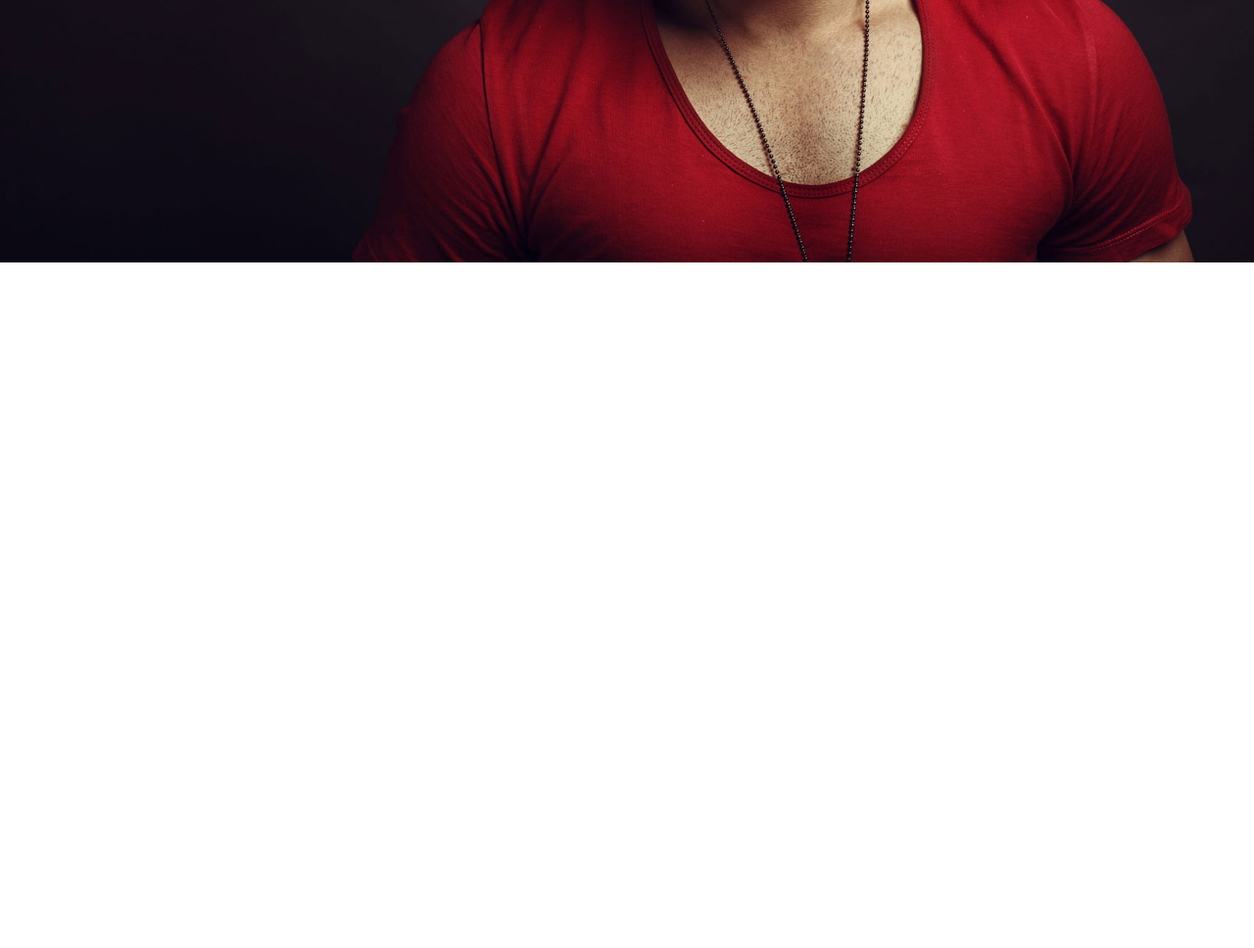
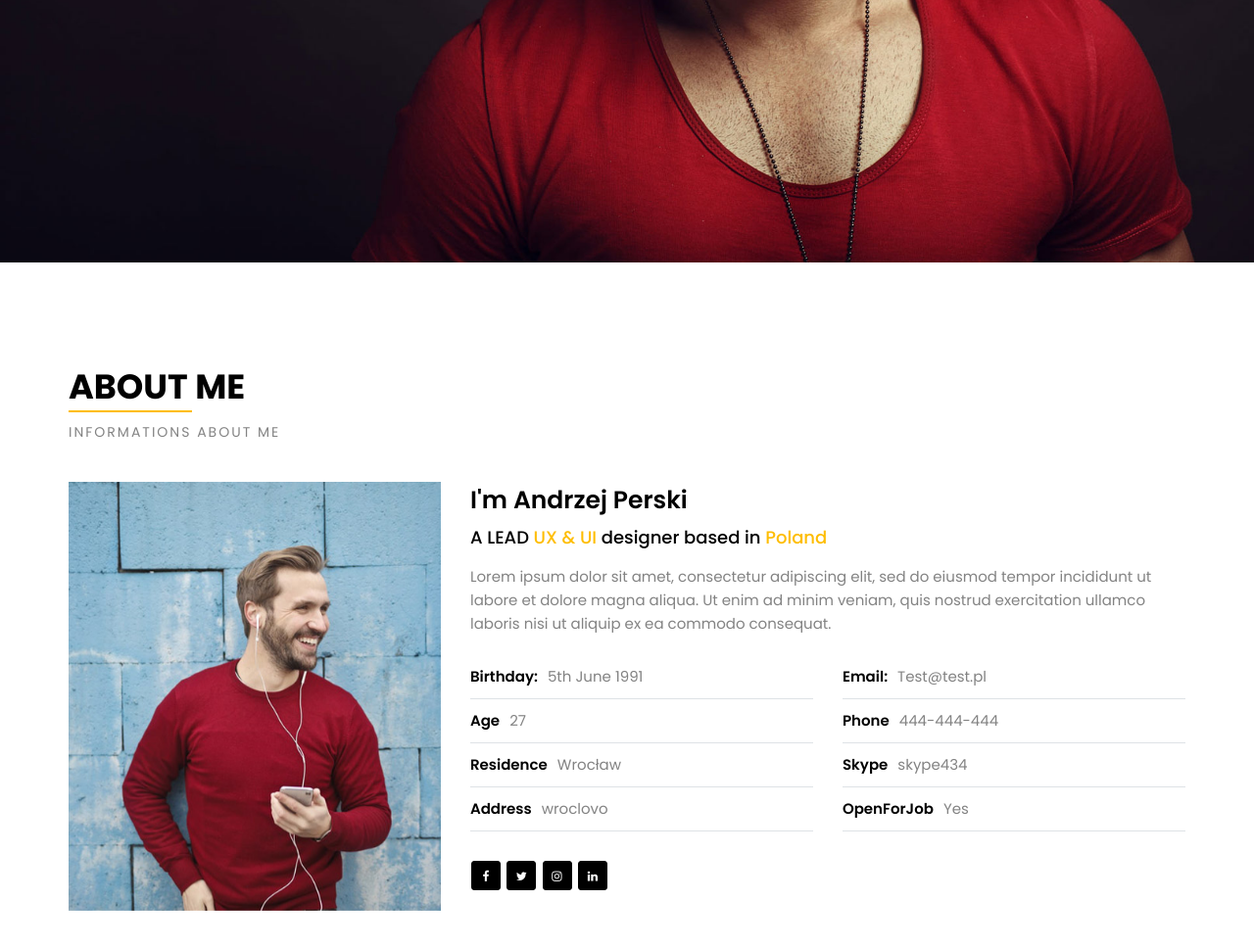
Before and after one commit to Andrzej1991/PortfolioPage, a plain HTML site: page index.html in a window 1280 px wide. Shown: the part 562-1530 px from the top of the page at 98% size. Before the commit the page ends 830 px from the top, so only its background shows below. Drawn offline with Linux system fonts and the light colour scheme.

Commit message:
added about-me section

```diff
--- a/index.html
+++ b/index.html
@@ -26,7 +26,6 @@
       </div>
     </div>
   </header>
-
   <section class="home">
     <div class="container">
       <div class="row full-screen">
@@ -43,7 +42,73 @@
       </div>
     </div>
   </section>
-
+  <section class="about-me">
+    <div class="container">
+      <div class="row">
+        <div class="section-title">
+          <h1>About Me</h1>
+          <p class="small text-uppercase">Informations About Me</p>
+        </div>
+      </div>
+      <div class="row">
+        <div class="about-content">
+          <div class="row">
+            <div class="img">
+              <img src="images/about-me.jpeg" alt="informations about me" />
+            </div>
+            <div class="text">
+              <h4>I'm Andrzej Perski</h4>
+              <h6>A LEAD <span>UX & UI</span> designer based in <span>Poland</span></h6>
+              <p>
+                Lorem ipsum dolor sit amet, consectetur adipiscing elit, sed do eiusmod tempor incididunt ut labore et
+                dolore magna aliqua. Ut enim ad minim veniam, quis nostrud exercitation ullamco laboris nisi ut aliquip
+                ex ea commodo consequat.</p>
+              <div class="info">
+                <div class="list">
+                  <label>Birthday:</label>
+                  <p>5th June 1991</p>
+                </div>
+                <div class="list">
+                  <label>Email:</label>
+                  <p>Test@test.pl</p>
+                </div>
+                <div class="list">
+                  <label>Age</label>
+                  <p>27</p>
+                </div>
+                <div class="list">
+                  <label>Phone</label>
+                  <p>444-444-444</p>
+                </div>
+                <div class="list">
+                  <label>Residence</label>
+                  <p>Wrocław</p>
+                </div>
+                <div class="list">
+                  <label>Skype</label>
+                  <p>skype434</p>
+                </div>
+                <div class="list">
+                  <label>Address</label>
+                  <p>wroclovo</p>
+                </div>
+                <div class="list">
+                  <label>OpenForJob</label>
+                  <p>Yes</p>
+                </div>
+              </div>
+              <div class="social-links">
+                <a href=""><i class="fa fa-facebook"></i></a>
+                <a href=""><i class="fa fa-twitter"></i></a>
+                <a href=""><i class="fa fa-instagram"></i></a>
+                <a href=""><i class="fa fa-linkedin"></i></a>
+              </div>
+            </div>
+          </div>
+        </div>
+      </div>
+    </div>
+  </section>
   <script src="script.js"></script>
 </body>
 
--- a/style.css
+++ b/style.css
@@ -11,6 +11,7 @@ body {
   box-sizing: border-box;
   margin: 0;
 }
+/*HEADER*/
 
 header {
   position: absolute;
@@ -85,6 +86,7 @@ header .navbar ul li a.active::before {
   display: flex;
   flex-wrap: wrap;
 }
+/*Home Section*/
 
 .home {
   min-height: 100vh;
@@ -160,3 +162,151 @@ header .navbar ul li a.active::before {
   background-color: #ffffff;
   color: #000000;
 }
+/*ABOUT ME*/
+
+.about-me {
+  padding: 100px 15px;
+  background-color: #ffffff;
+}
+
+.about-me .section-title {
+  flex: 0 0 100%;
+  max-width: 100%;
+  margin-bottom: 40px;
+}
+
+.about-me .section-title h1 {
+  display: inline-block;
+  font-size: 35px;
+  text-transform: uppercase;
+  font-weight: 700;
+  color: #000000;
+  margin: 0 0 10px;
+  position: relative;
+}
+
+.about-me .section-title h1:before {
+  content: "";
+  left: 0;
+  position: absolute;
+  height: 2px;
+  right: 30%;
+  background-color: #febd01;
+  bottom: 0px;
+}
+
+.text-uppercase {
+  text-transform: uppercase !important;
+}
+
+.about-me .section-title p.small {
+  display: block;
+  font-size: 14px;
+  color: #838383;
+  font-weight: 400;
+  letter-spacing: 2px;
+}
+
+.about-me .about-content .img {
+  flex: 0 0 33.33%;
+  max-width: 33.33%;
+}
+
+.about-me .about-content .img img {
+  width: 100%;
+  display: block;
+  -webkit-transform: rotateY(180deg);
+  transform: rotateY(180deg);
+}
+
+.about-me .about-content .text {
+  flex: 0 0 66.66%;
+  max-width: 66.66%;
+  padding-left: 30px;
+}
+
+.about-me .about-content .text h4 {
+  font-size: 25px;
+  font-weight: 600;
+  margin: 0 0 5px;
+  color: #000000;
+}
+
+.about-me .about-content .text h6 {
+  font-size: 18px;
+  font-weight: 500;
+  margin: 0 0 15px;
+  color: #000000;
+}
+
+.about-me .about-content .text h6 span {
+  color: #febd01;
+}
+
+.about-me .about-content .text p {
+  font-size: 15px;
+  font-weight: 400;
+  line-height: 24px;
+  color: #838383;
+  margin: 0 0 20px;
+}
+
+.about-me .about-content .text .info {
+  display: flex;
+  flex-wrap: wrap;
+  justify-content: space-between;
+}
+
+.about-me .about-content .text .info .list {
+  flex: 0 0 calc(50% - 15px);
+  max-width: calc(50% - 15px);
+  margin-top: 10px;
+  display: flex;
+  flex-wrap: wrap;
+  border-bottom: 1px solid #dee2e6;
+  padding-bottom: 10px;
+}
+
+.about-me .about-content .text .info .list label {
+  padding-right: 10px;
+  color: #000000;
+  font-weight: 600;
+  font-size: 15px;
+}
+
+.about-me .about-content .text .info .list p {
+  margin: 0;
+}
+
+.about-me .about-content .text .social-links {
+  padding-top: 30px;
+}
+
+.about-me .about-content .text .social-links a {
+  height: 30px;
+  width: 30px;
+  background-color: #000000;
+  border-radius: 3px;
+  display: inline-block;
+  border: 1px solid #000000;
+  line-height: 28px;
+  text-align: center;
+  margin: 0 1px;
+  -webkit-transition: all 0.5s ease;
+  transition: all 0.5s ease;
+}
+
+.about-me .about-content .text .social-links a:hover {
+  background-color: transparent;
+}
+
+.about-me .about-content .text .social-links a .fa {
+  color: #ffffff;
+  font-size: 12px;
+  -webkit-transition: all 0.5s ease;
+  transition: all 0.5s ease;
+}
+
+.about-me .about-content .text .social-links a:hover .fa {
+  color: #000000;
+}
```
